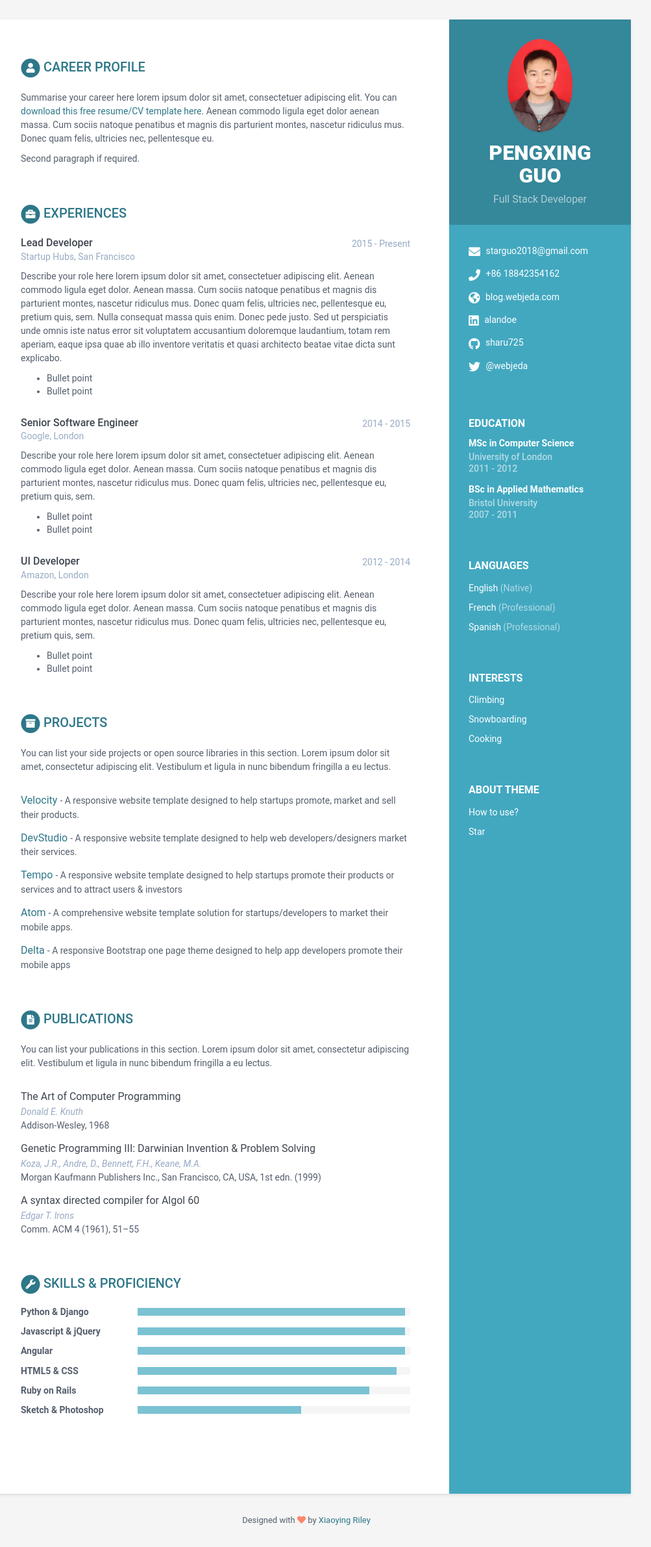
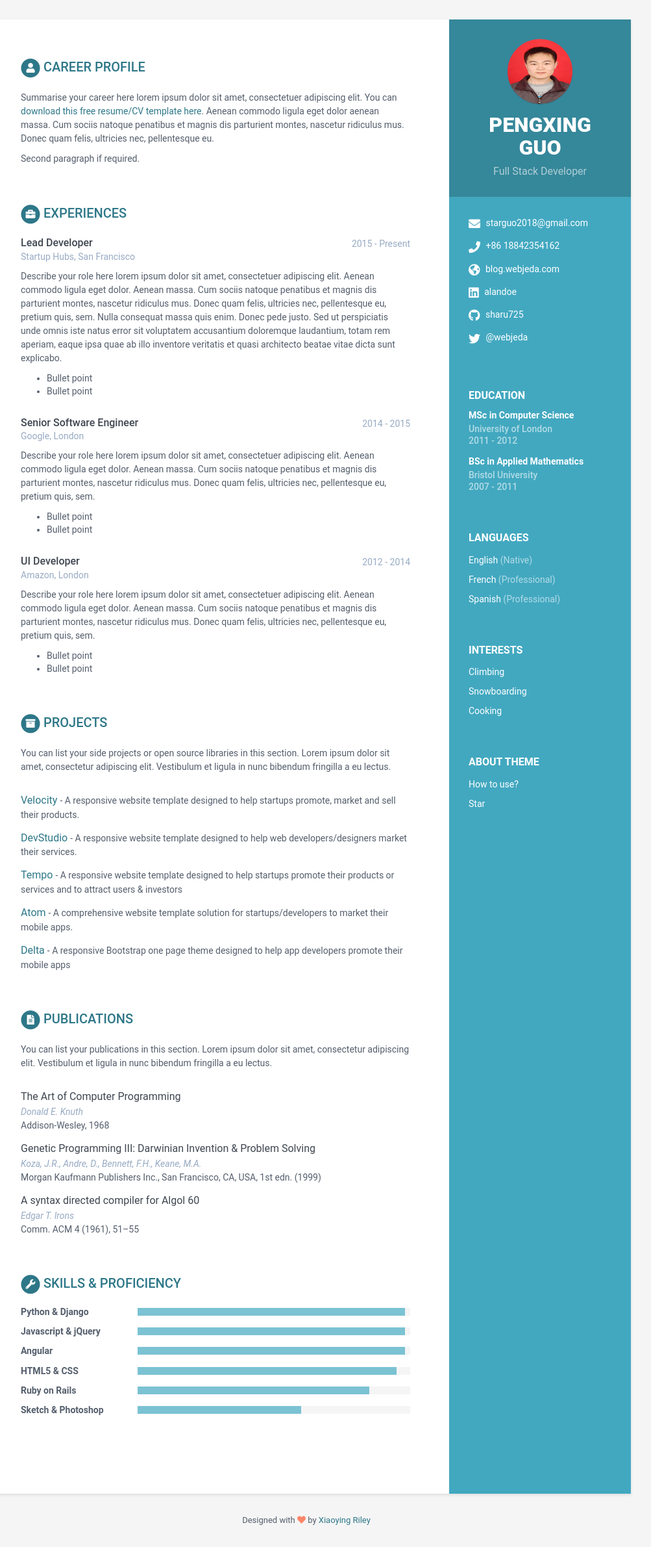
Before and after one commit to STAR-GUO/star.github.io, a Jekyll site: the page built from index.html, in a window 1280 px wide. Shown: the whole page at 65% size, without its empty margins (168-1171 px from the left). Built offline with Jekyll 4.4.1, drawn with Linux system fonts in a browser that asks for light colours.

Commit message:
Update data.yml

```diff
--- a/_data/data.yml
+++ b/_data/data.yml
@@ -9,7 +9,7 @@ sidebar:
     # Profile information
     name: PENGXING GUO
     tagline: Full Stack Developer
-    avatar: Photo-PXG.png  #place a 100x100 picture inside /assets/images/ folder and provide the name of the file below
+    avatar: Photo.png  #place a 100x100 picture inside /assets/images/ folder and provide the name of the file below
 
     # Sidebar links
     email: starguo2018@gmail.com
```
